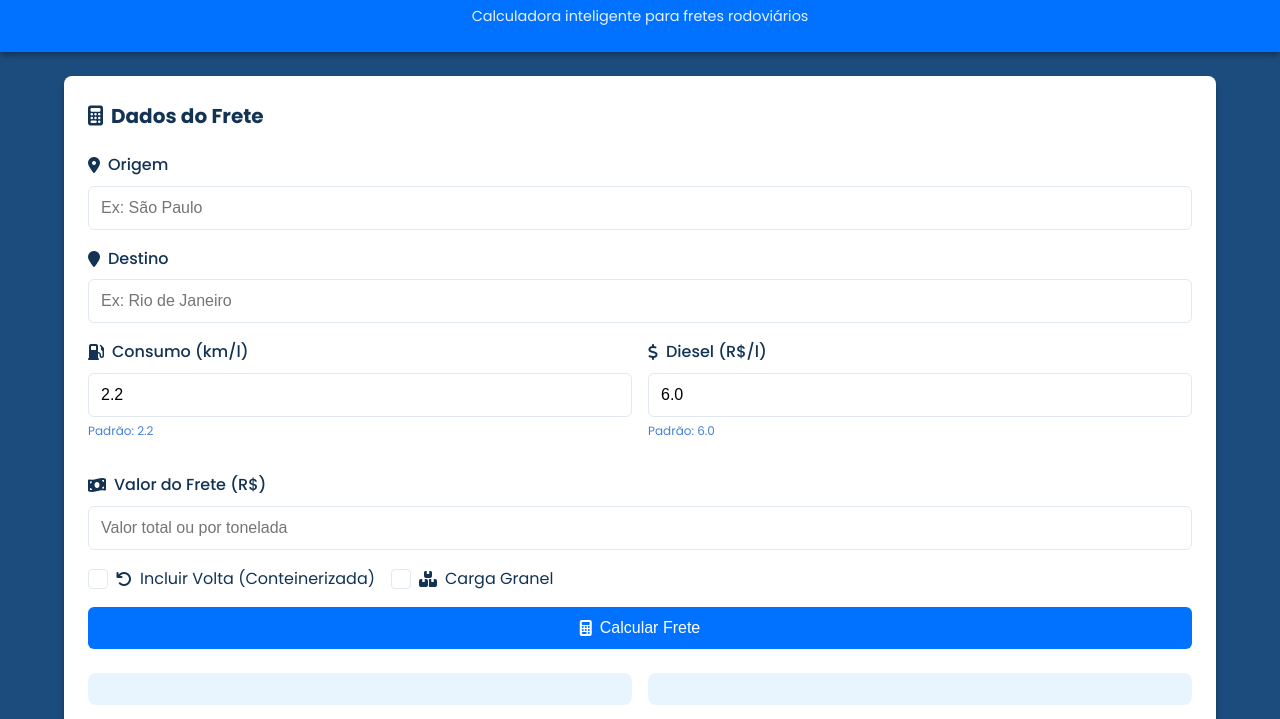
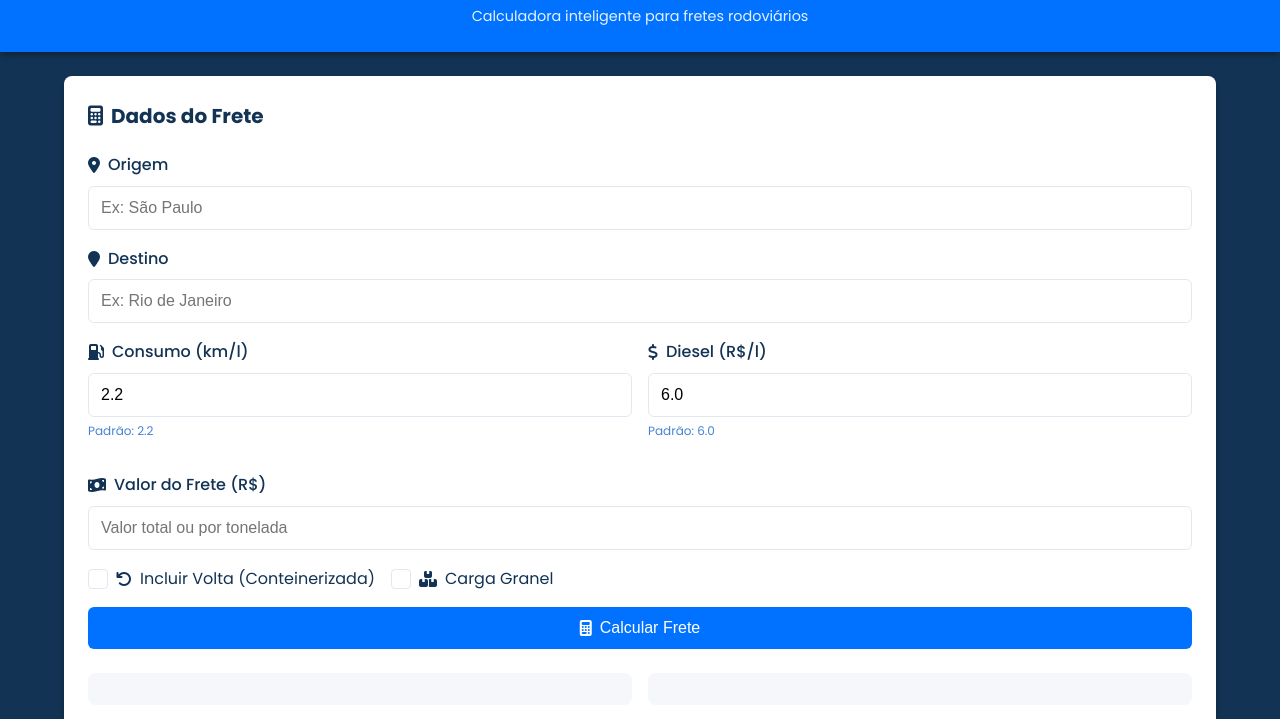
Before and after one commit to MaaxTEAMPRO/MixFretes, a plain HTML site: page index.html in a window 1280 px wide. Shown: the part 78-797 px from the top of the page. Drawn offline with nearby package versions, Linux system fonts and the light colour scheme.

Commit message:
new style

```diff
--- a/styles.css
+++ b/styles.css
@@ -21,7 +21,7 @@
 
 body {
     font-family: 'Poppins', sans-serif;
-    background-color: #1c4c7d;
+    background-color: #123354;
     color: var(--dark-color);
     line-height: 1.6;
     transition: var(--transition);
@@ -340,7 +340,7 @@ button {
 }
 
 .weather-card {
-    background-color: #008dff17;
+    background-color: #F5F7FA;
     border-radius: 0.5rem;
     padding: 1rem;
     font-size: 0.9rem;
```
